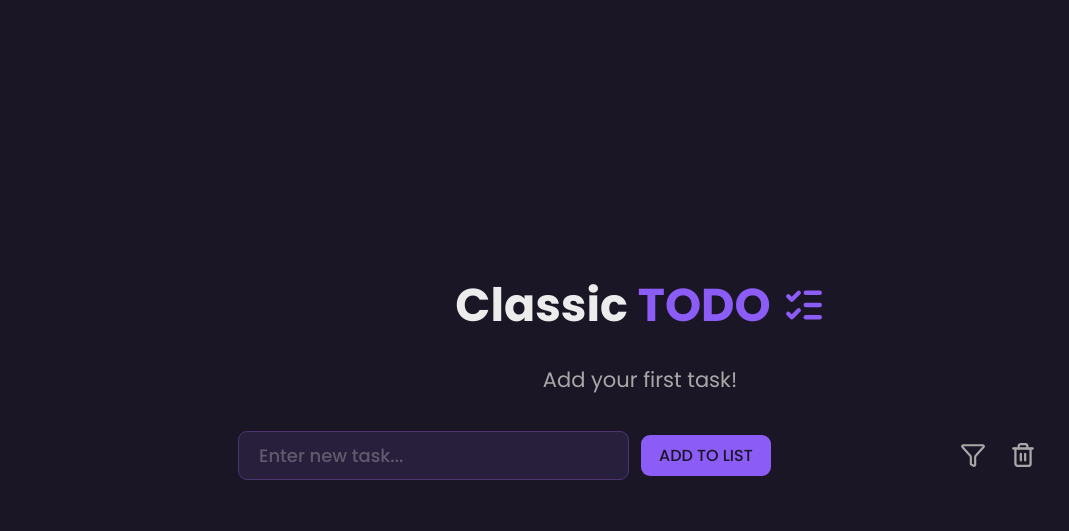
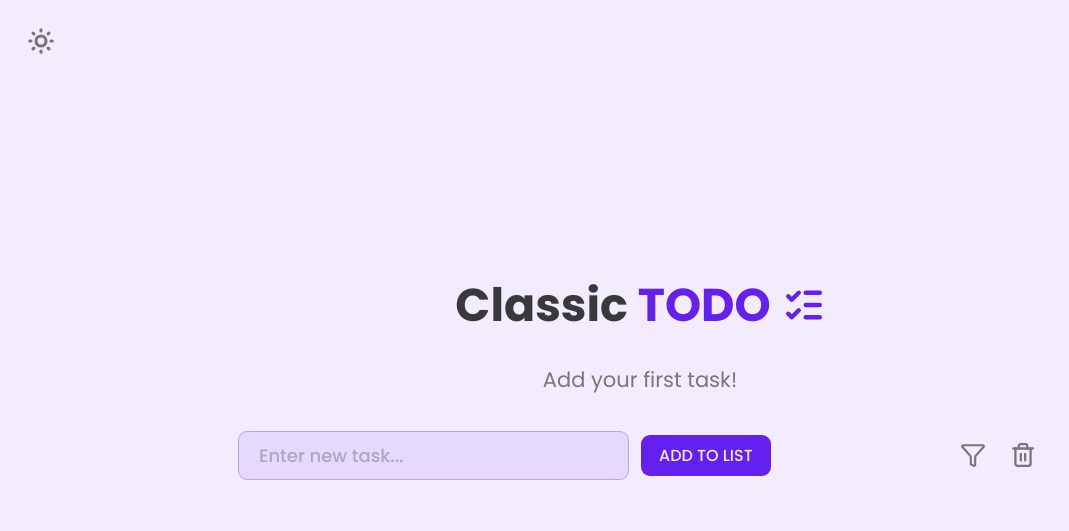
Before and after one commit to leny404/classic-todo, a website built with Parcel: page index.html in a window 1280 px wide. Shown: the whole page, without its empty margins (0-1069 px from the left). Built offline with nearby package versions, Linux system fonts and the light colour scheme.

Commit message:
Added toggle theme functionality

```diff
--- a/index.html
+++ b/index.html
@@ -13,8 +13,31 @@
     <link rel="stylesheet" href="./src/style/style.scss" />
     <script type="module" src="./src/js/controller.js"></script>
   </head>
+
   <body>
     <main>
+      <svg
+        xmlns="http://www.w3.org/2000/svg"
+        width="42"
+        height="42"
+        viewBox="0 0 24 24"
+        fill="none"
+        stroke="currentColor"
+        stroke-width="2.5"
+        stroke-linecap="round"
+        stroke-linejoin="round"
+        class="lucide lucide-sun-medium preview-icon theme-btn"
+      >
+        <circle cx="12" cy="12" r="4" />
+        <path d="M12 3v1" />
+        <path d="M12 20v1" />
+        <path d="M3 12h1" />
+        <path d="M20 12h1" />
+        <path d="m18.364 5.636-.707.707" />
+        <path d="m6.343 17.657-.707.707" />
+        <path d="m5.636 5.636.707.707" />
+        <path d="m17.657 17.657.707.707" />
+      </svg>
       <div class="todo__container">
         <header class="todo__header">
           <h1 class="todo__header--title">
--- a/src/js/controller.js
+++ b/src/js/controller.js
@@ -1,6 +1,6 @@
 import addTaskView from './views/addTaskView';
 import taskItemView from './views/taskItemView';
-import { deleteBtnView, filterBtnView } from './views/btnView';
+import { deleteBtnView, filterBtnView, themeBtnView } from './views/btnView';
 
 import * as model from './model';
 
@@ -44,6 +44,14 @@ const controlDeleteTask = function (id) {
   if (model.state.todo.length === 0) taskItemView.renderMessage();
 };
 
+const themeController = function (isDark) {
+  document.documentElement.setAttribute(
+    'data-theme',
+    isDark ? 'dark' : 'light',
+  );
+  localStorage.setItem('theme', isDark ? 'dark' : 'light');
+};
+
 const updateButtonsState = function () {
   const isEmpty = model.state.todo.length === 0;
   filterBtnView.setDisabled(isEmpty);
@@ -57,6 +65,12 @@ const init = function () {
   updateButtonsState();
   deleteBtnView.addClickHandler(controlDeleteModeToggle);
   filterBtnView.addClickHandler(filterController);
+  themeBtnView.addClickHandler(themeController);
+
+  const savedTheme = localStorage.getItem('theme') || 'light';
+  document.documentElement.setAttribute('data-theme', savedTheme);
+
+  themeBtnView.setActive(savedTheme === 'dark');
 
   taskItemView.addDeleteTaskHandler(controlDeleteTask);
 
--- a/src/js/icons/icons.js
+++ b/src/js/icons/icons.js
@@ -34,3 +34,22 @@ export const trash = [
     <path d="M5 6v14a2 2 0 002 2h10a2 2 0 002-2v-1" />
   `,
 ];
+
+export const theme = [
+  `
+    <circle cx="12" cy="12" r="4" />
+    <path d="M12 3v1" />
+    <path d="M12 20v1" />
+    <path d="M3 12h1" />
+    <path d="M20 12h1" />
+    <path d="m18.364 5.636-.707.707" />
+    <path d="m6.343 17.657-.707.707" />
+    <path d="m5.636 5.636.707.707" />
+    <path d="m17.657 17.657.707.707" />
+  `,
+  `
+    <path
+      d="M20.985 12.486a9 9 0 1 1-9.473-9.472c.405-.022.617.46.402.803a6 6 0 0 0 8.268 8.268c.344-.215.825-.004.803.401"
+    />
+  `,
+];
--- a/src/js/views/BtnView.js
+++ b/src/js/views/BtnView.js
@@ -1,4 +1,4 @@
-import { funnel, trash } from '../icons/icons';
+import { funnel, trash, theme } from '../icons/icons';
 
 class BtnView {
   constructor(className, secondaryIcon) {
@@ -27,6 +27,12 @@ class BtnView {
     console.log(this._active);
   }
 
+  setActive(isActive) {
+    this._active = isActive;
+    this._btn.classList.toggle(`${this._className}--active`, isActive);
+    this._switchIcon();
+  }
+
   setDisabled(isDisabled) {
     this._disabled = isDisabled;
     this._btn.classList.toggle(`${this._className}--disabled`, isDisabled);
@@ -51,3 +57,4 @@ class BtnView {
 }
 export const deleteBtnView = new BtnView('delete-btn', trash[1]);
 export const filterBtnView = new BtnView('filter-btn', funnel[1]);
+export const themeBtnView = new BtnView('theme-btn', theme[1]);
--- a/src/style/components/_btns.scss
+++ b/src/style/components/_btns.scss
@@ -41,7 +41,8 @@
 }
 
 .toolbar-icon,
-.todo__delete-btn {
+.todo__delete-btn,
+.theme-btn {
   color: var(--text-color-2);
   transition:
     color 0.23s,
@@ -122,3 +123,28 @@
     cursor: not-allowed;
   }
 }
+
+.theme-btn {
+  position: absolute;
+
+  top: 20px;
+  left: 20px;
+
+  &:hover {
+    background-color: var(--text-color-4);
+    color: var(--text-color-2);
+  }
+  &:active {
+    background-color: var(--text-color-3);
+    color: var(--text-color-3);
+  }
+
+  &--disabled {
+    cursor: not-allowed;
+    &:hover,
+    &:active {
+      background-color: initial;
+      color: var(--text-color-2);
+    }
+  }
+}
--- a/src/style/style.scss
+++ b/src/style/style.scss
@@ -17,6 +17,9 @@ body {
   min-height: 100vh;
   display: flex;
   flex-direction: column;
+  transition:
+    background-color 0.53s ease,
+    color 0.53s ease;
 }
 
 main {
```
